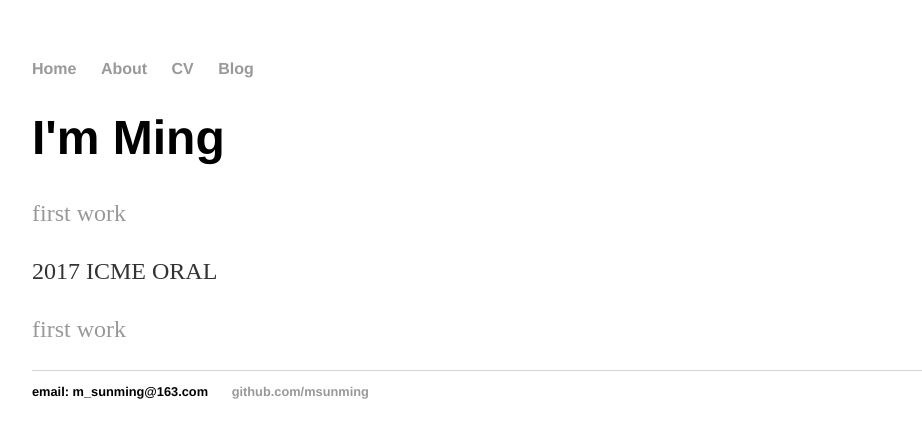
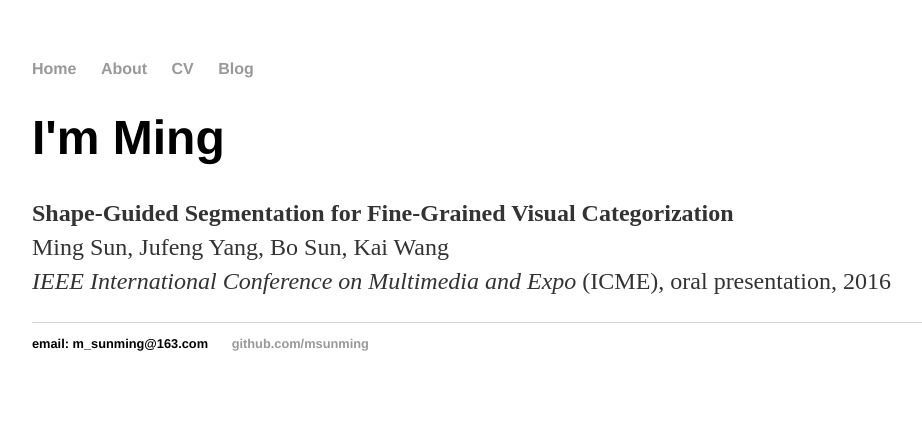
Before and after one commit to msunming/msunming.github.io, a Jekyll site: the page built from index.html, in a window 1280 px wide. Shown: the top 438 px of the page, without its empty margins (160-1082 px from the left). Built offline with Jekyll 4.4.1, drawn with Linux system fonts in a browser that asks for light colours.

Commit message:
Update index.html

```diff
--- a/index.html
+++ b/index.html
@@ -4,10 +4,10 @@ title: I'am Ming
 ---
 <div class="blurb">
 	<h1>I'm Ming </h1>
-	<p><a href="/about"> first work </a></p>
 </div><!-- /.blurb -->
 
-<div class="blurb">
-	<p>2017 ICME ORAL</p>
-	<p><a href="/about"> first work </a></p>
-</div><!-- /.blurb -->
+<div class="publication">
+      	<p><strong>Shape-Guided Segmentation for Fine-Grained Visual Categorization</strong>
+      	<br>Ming Sun, Jufeng Yang, Bo Sun, Kai Wang
+      	<br><i>IEEE International Conference on Multimedia and Expo</i> (ICME), oral presentation, 2016
+</div>
```
